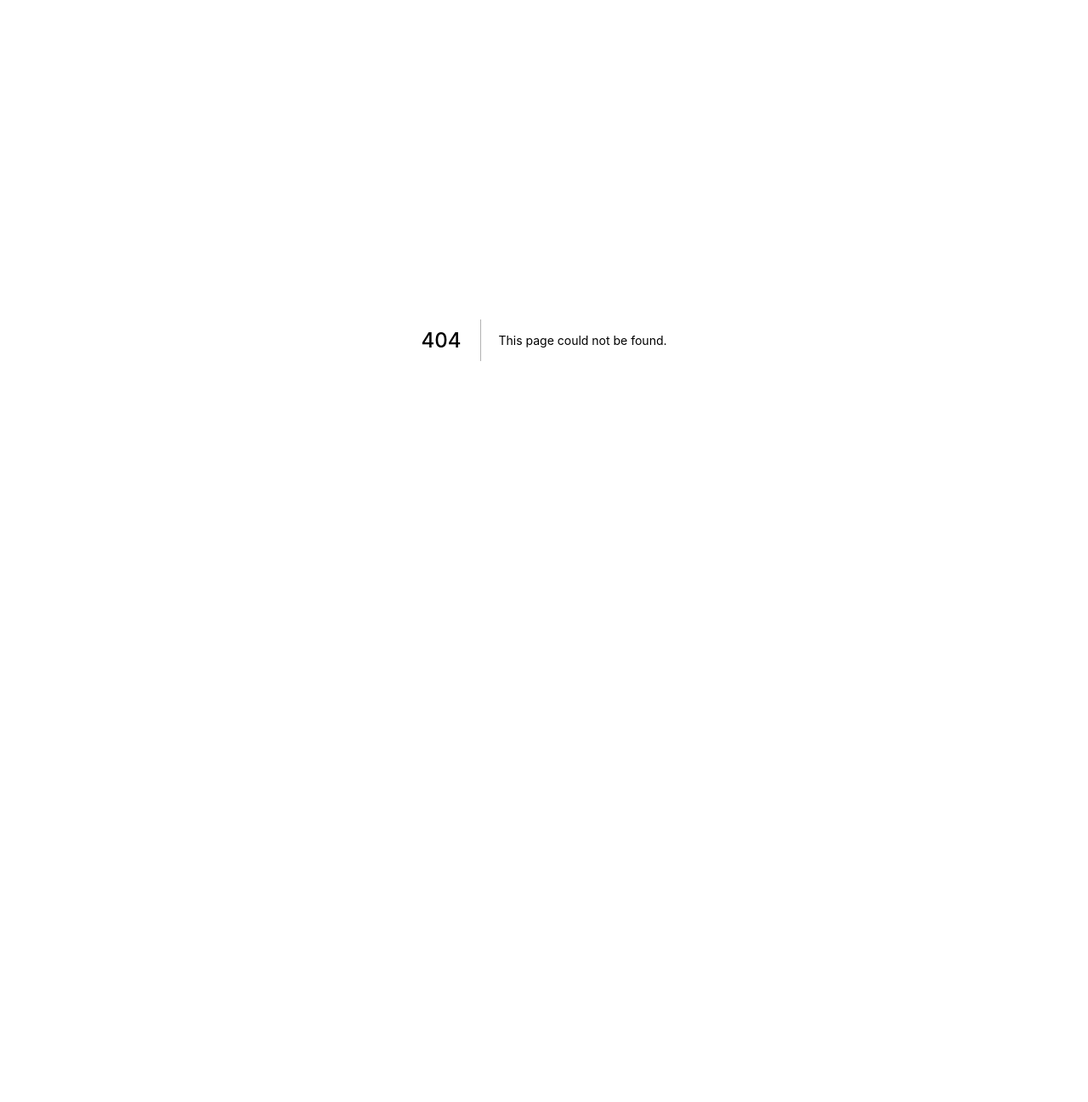
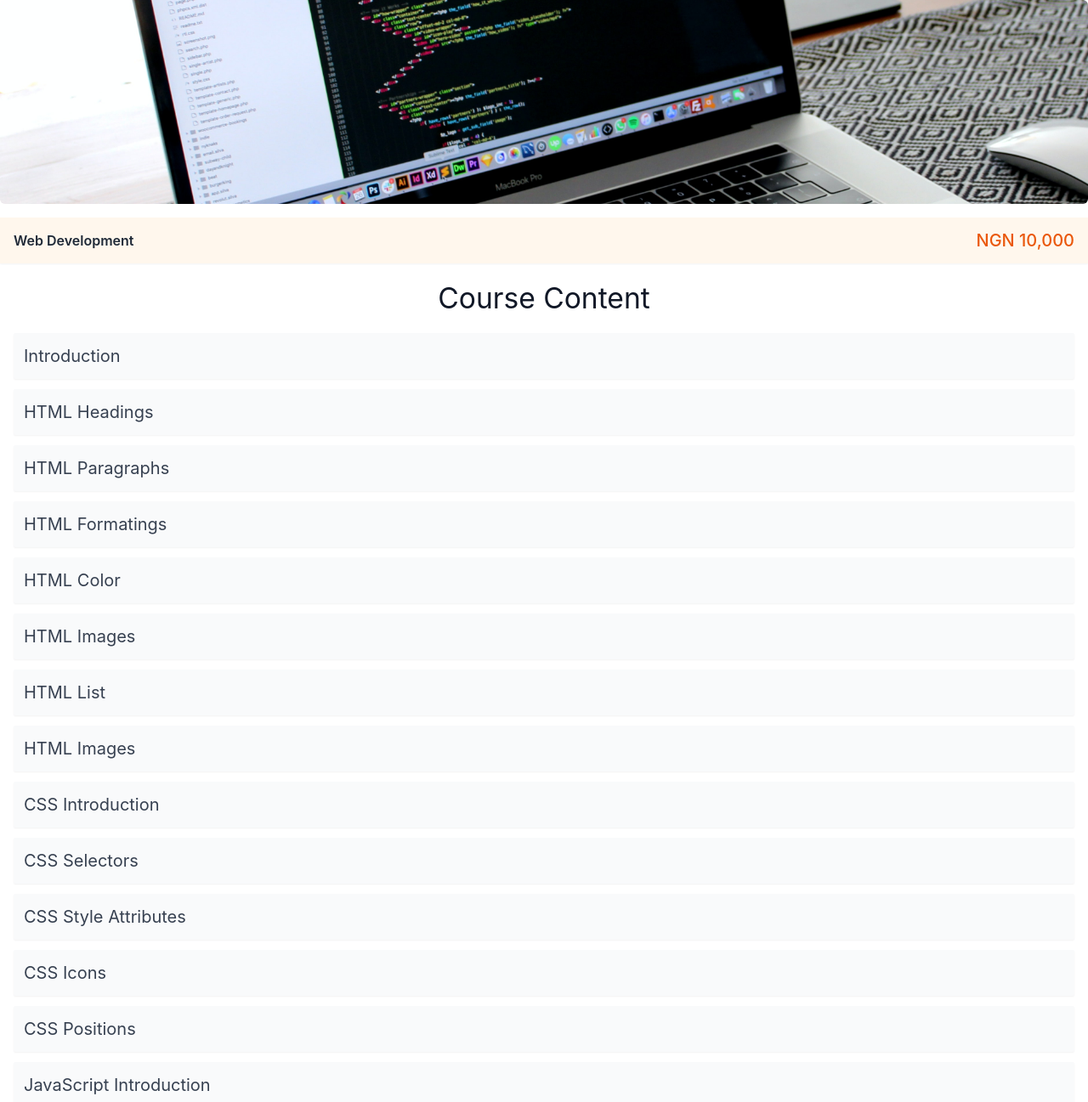
Before and after one commit to hamzashadeez/quartz, a Next.js app: page /courses/web in a window 1280 px wide. Before the commit this address had no page. Shown: the top 1297 px of the page at 85% size. Before the commit the page ends 800 px from the top, so only its background shows below. Built offline with nearby package versions, Linux system fonts and the light colour scheme.

Commit message:
started adding contents

```diff
--- a/components/Courses.js
+++ b/components/Courses.js
@@ -1,6 +1,7 @@
 import React from "react";
 import Stars from "./Stars";
 import Image from "next/image";
+import Link from "next/link";
 
 function Courses() {
   const web = "/web.jpg";
@@ -22,9 +23,16 @@ function Courses() {
           <div className="text-gray-800 font-semibold">Web Development</div>
           <div className="text-orange-600 font-medium text-sm">NGN 10,000</div>
         </div>
-        <div className="flex items-center justify-start w-full">
+        <div className="flex items-center justify-between w-full">
+          <div className="flex items-center justify-start">
             <Stars />
             <div className="text-sm text-gray-700">(120 votes)</div>
+          </div>
+          <Link href="/courses/web">
+            <button className="text-sm bg-orange-500 px-3 py-2 rounded-md text-white hover:bg-orange-400">
+              View Course Content
+            </button>
+          </Link>
         </div>
       </div>
       {/*  */}
@@ -41,9 +49,16 @@ function Courses() {
           <div className="text-gray-800 font-semibold">Graphic Design</div>
           <div className="text-orange-600 font-medium text-sm">NGN 10,000</div>
         </div>
-        <div className="flex items-center justify-start w-full">
+        <div className="flex items-center justify-between w-full">
+          <div className="flex items-center justify-start">
             <Stars />
             <div className="text-sm text-gray-700">(34 votes)</div>
+          </div>
+          <Link href="/courses/web">
+            <button className="text-sm bg-orange-500 px-3 py-2 rounded-md text-white hover:bg-orange-400">
+              View Course Content
+            </button>
+          </Link>
         </div>
       </div>
       {/*  */}
@@ -60,9 +75,16 @@ function Courses() {
           <div className="text-gray-800 font-semibold">Robotics</div>
           <div className="text-orange-600 font-medium text-sm">NGN 15,000</div>
         </div>
-        <div className="flex items-center justify-start w-full">
+        <div className="flex items-center justify-between w-full">
+          <div className="flex items-center justify-start">
             <Stars />
             <div className="text-sm text-gray-700">(80 votes)</div>
+          </div>
+          <Link href="/courses/web">
+            <button className="text-sm bg-orange-500 px-3 py-2 rounded-md text-white hover:bg-orange-400">
+              View Course Content
+            </button>
+          </Link>
         </div>
       </div>
       {/*  */}
@@ -76,12 +98,21 @@ function Courses() {
           />
         </div>
         <div className="flex items-center justify-between w-full">
-          <div className="text-gray-800 font-semibold">Introduction to Computer Programming</div>
+          <div className="text-gray-800 font-semibold">
+            Introduction to Python Programming
+          </div>
           <div className="text-orange-600 font-medium text-sm">NGN 10,000</div>
         </div>
-        <div className="flex items-center justify-start w-full">
+        <div className="flex items-center justify-between w-full">
+          <div className="flex items-center justify-start">
             <Stars />
             <div className="text-sm text-gray-700">(34 votes)</div>
+          </div>
+          <Link href="/courses/python">
+            <button className="text-sm bg-orange-500 px-3 py-2 rounded-md text-white hover:bg-orange-400">
+              View Course Content
+            </button>
+          </Link>
         </div>
       </div>
     </div>
--- a/components/Services.js
+++ b/components/Services.js
@@ -1,3 +1,4 @@
+
 import React from "react";
 import { FaCode, FaMobileAlt } from "react-icons/fa";
 import { GiTeacher} from 'react-icons/gi'
@@ -12,6 +13,7 @@ function Services() {
           <FaCode size={45} />
         </div>
         <div className="text-orange-400 font-semibold">Web Design</div>
+
       </div>
       {/*  */}
       <div className="p-4 border-2 w-full border-orange-50 shadow-sm mb-3 flex justify-center items-center flex-col space-y-3">
@@ -19,6 +21,7 @@ function Services() {
           <FaMobileAlt size={42} />
         </div>
         <div className="text-orange-400 font-semibold">App Development</div>
+
       </div>
       {/*  */}
       <div className="p-4 border-2 w-full border-orange-50 shadow-sm mb-3 flex justify-center items-center flex-col space-y-3">
@@ -26,6 +29,7 @@ function Services() {
           <MdOutlineDraw size={42} />
         </div>
         <div className="text-orange-400 font-semibold">UI/UX Design</div>
+
       </div>
       {/*  */}
       <div className="p-4 border-2 w-full border-orange-50 shadow-sm mb-3 flex justify-center items-center flex-col space-y-3">
@@ -33,6 +37,7 @@ function Services() {
           <GiTeacher size={45} />
         </div>
         <div className="text-orange-400 font-semibold">IT Training</div>
+
       </div>
     </div>
   );
--- a/components/landingPage.js
+++ b/components/landingPage.js
@@ -50,7 +50,7 @@ function LandingPage() {
             <div>
               {/* notes */}
               <div className="text-lg p-4 text-gray-800 font-semibold">
-                Build your skill to advance your career path
+                Build your skill to advance your career
               </div>
               <div className="text-md px-4 text-gray-500 font-medium">
                 Learn IT Skills from professional instrustors and earn
--- /dev/null
+++ b/pages/courses/python.js
@@ -0,0 +1,52 @@
+import Image from "next/image";
+import React from "react";
+
+function Python() {
+  const pro = "/pro.jpg";
+  return (
+    <div className="bg-white">
+      <div className="relative h-60 w-full">
+        <Image
+          src={pro}
+          objectFit="cover"
+          className="rounded-md"
+          layout="fill"
+        />
+      </div>
+      <div className="flex items-center justify-between w-full px-4 my-4 bg-orange-50 py-3 shadow-sm">
+        <div className="text-gray-800 font-semibold">Python Programming</div>
+        <div className="text-orange-600 font-medium text-md">NGN 10,000</div>
+      </div>
+      <div className="text-gray-900 text-lg text-center">Course Content</div>
+      <ul className="px-4 py-4">
+
+        <li className="p-3 bg-gray-50 mb-3 shadow-sm rounded-sm text-gray-700 text-md">
+        Python Introduction
+        </li>
+        <li className="p-3 bg-gray-50 mb-3 shadow-sm rounded-sm text-gray-700 text-md">
+        Python Variables
+        </li>
+        <li className="p-3 bg-gray-50 mb-3 shadow-sm rounded-sm text-gray-700 text-md">
+        Python Functions
+        </li>
+        <li className="p-3 bg-gray-50 mb-3 shadow-sm rounded-sm text-gray-700 text-md">
+        For Loops, Python Switch, and Array Methods
+        </li>
+        <li className="p-3 bg-gray-50 mb-3 shadow-sm rounded-sm text-gray-700 text-md">
+        Object and Classes
+        </li>
+        <li className="p-3 bg-gray-50 mb-3 shadow-sm rounded-sm text-gray-700 text-md">
+        Building a simple application with PyQt
+        </li>
+        <li className="p-3 bg-gray-50 mb-3 shadow-sm rounded-sm text-gray-700 text-md">
+        Final Project
+        </li>
+        <li className="p-3 bg-gray-50 mb-3 shadow-sm rounded-sm text-gray-700 text-md">
+        Certification
+        </li>
+      </ul>
+    </div>
+  );
+}
+
+export default Python;
--- /dev/null
+++ b/pages/courses/web.js
@@ -0,0 +1,99 @@
+import Image from "next/image";
+import React from "react";
+
+function Web() {
+  const web = "/web.jpg";
+  return (
+    <div className="bg-white">
+      <div className="relative h-60 w-full">
+        <Image
+          src={web}
+          objectFit="cover"
+          className="rounded-md"
+          layout="fill"
+        />
+      </div>
+      <div className="flex items-center justify-between w-full px-4 my-4 bg-orange-50 py-3 shadow-sm">
+        <div className="text-gray-800 font-semibold">Web Development</div>
+        <div className="text-orange-600 font-medium text-md">NGN 10,000</div>
+      </div>
+      <div className="text-gray-900 text-lg text-center">Course Content</div>
+      <ul className="px-4 py-4">
+        <li className="p-3 bg-gray-50 mb-3 shadow-sm rounded-sm text-gray-700 text-md">
+          Introduction
+        </li>
+        <li className="p-3 bg-gray-50 mb-3 shadow-sm rounded-sm text-gray-700 text-md">
+          HTML Headings
+        </li>
+
+        <li className="p-3 bg-gray-50 mb-3 shadow-sm rounded-sm text-gray-700 text-md">
+        HTML Paragraphs
+        </li>
+
+        <li className="p-3 bg-gray-50 mb-3 shadow-sm rounded-sm text-gray-700 text-md">
+          HTML Formatings
+        </li>
+
+        <li className="p-3 bg-gray-50 mb-3 shadow-sm rounded-sm text-gray-700 text-md">
+          HTML Color
+        </li>
+
+        <li className="p-3 bg-gray-50 mb-3 shadow-sm rounded-sm text-gray-700 text-md">
+          HTML Images
+        </li>
+
+        <li className="p-3 bg-gray-50 mb-3 shadow-sm rounded-sm text-gray-700 text-md">
+          HTML List
+        </li>
+
+        <li className="p-3 bg-gray-50 mb-3 shadow-sm rounded-sm text-gray-700 text-md">
+          HTML Images
+        </li>
+
+        <li className="p-3 bg-gray-50 mb-3 shadow-sm rounded-sm text-gray-700 text-md">
+        CSS Introduction
+        </li>
+
+        <li className="p-3 bg-gray-50 mb-3 shadow-sm rounded-sm text-gray-700 text-md">
+        CSS Selectors
+        </li>
+
+        <li className="p-3 bg-gray-50 mb-3 shadow-sm rounded-sm text-gray-700 text-md">
+        CSS Style Attributes
+        </li>
+
+        <li className="p-3 bg-gray-50 mb-3 shadow-sm rounded-sm text-gray-700 text-md">
+          CSS Icons
+        </li>
+
+        <li className="p-3 bg-gray-50 mb-3 shadow-sm rounded-sm text-gray-700 text-md">
+        CSS Positions
+        </li>
+
+        <li className="p-3 bg-gray-50 mb-3 shadow-sm rounded-sm text-gray-700 text-md">
+        JavaScript Introduction
+        </li>
+        <li className="p-3 bg-gray-50 mb-3 shadow-sm rounded-sm text-gray-700 text-md">
+        JavaScript Variables
+        </li>
+        <li className="p-3 bg-gray-50 mb-3 shadow-sm rounded-sm text-gray-700 text-md">
+        JavaScript Functions
+        </li>
+        <li className="p-3 bg-gray-50 mb-3 shadow-sm rounded-sm text-gray-700 text-md">
+        For Loops, JS Switch, and Array Methods
+        </li>
+        <li className="p-3 bg-gray-50 mb-3 shadow-sm rounded-sm text-gray-700 text-md">
+        ES 6
+        </li>
+        <li className="p-3 bg-gray-50 mb-3 shadow-sm rounded-sm text-gray-700 text-md">
+        Final Project
+        </li>
+        <li className="p-3 bg-gray-50 mb-3 shadow-sm rounded-sm text-gray-700 text-md">
+        Certification
+        </li>
+      </ul>
+    </div>
+  );
+}
+
+export default Web;
```
Lines whose indentation alone changed are shown as unchanged.
